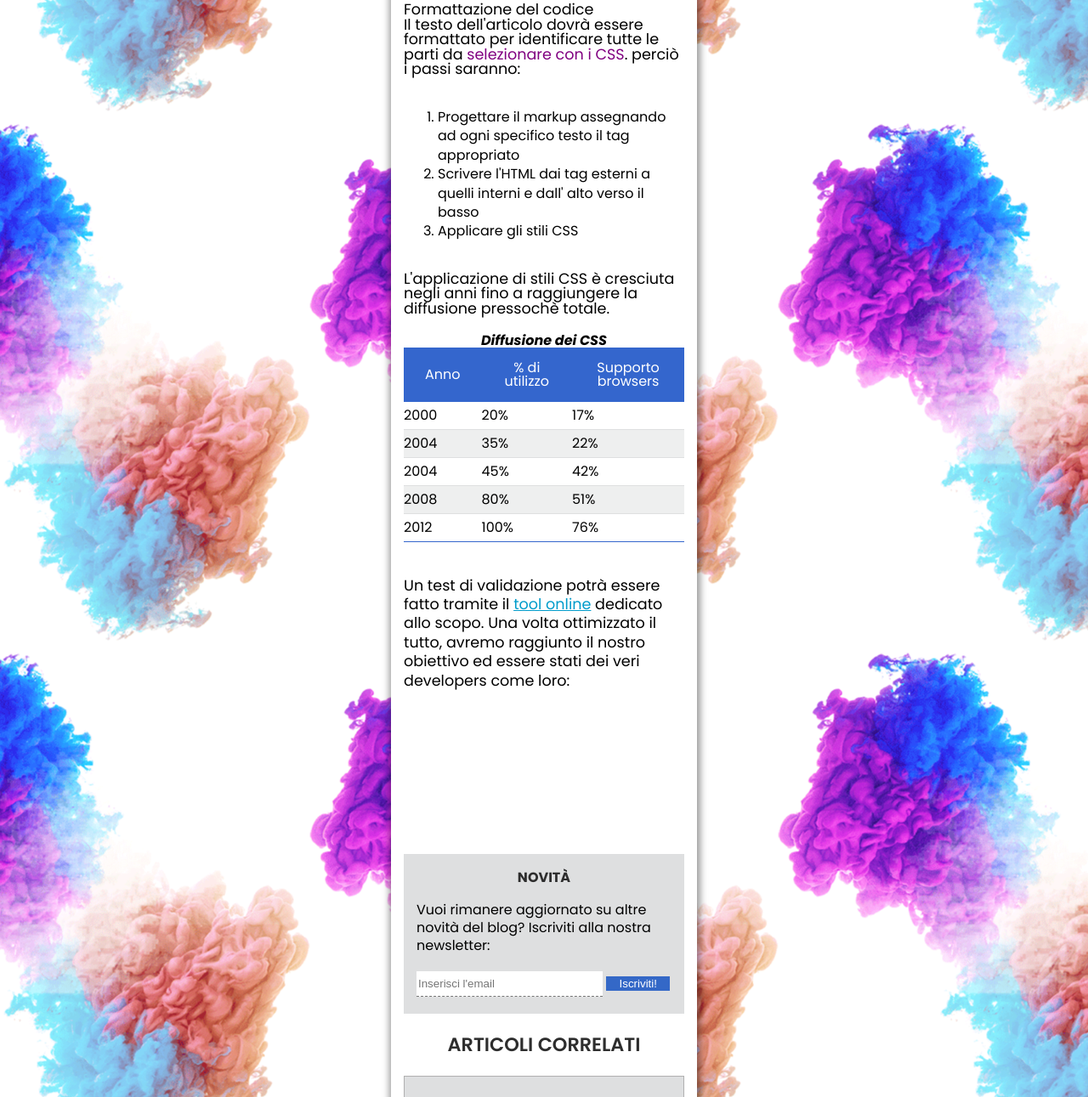
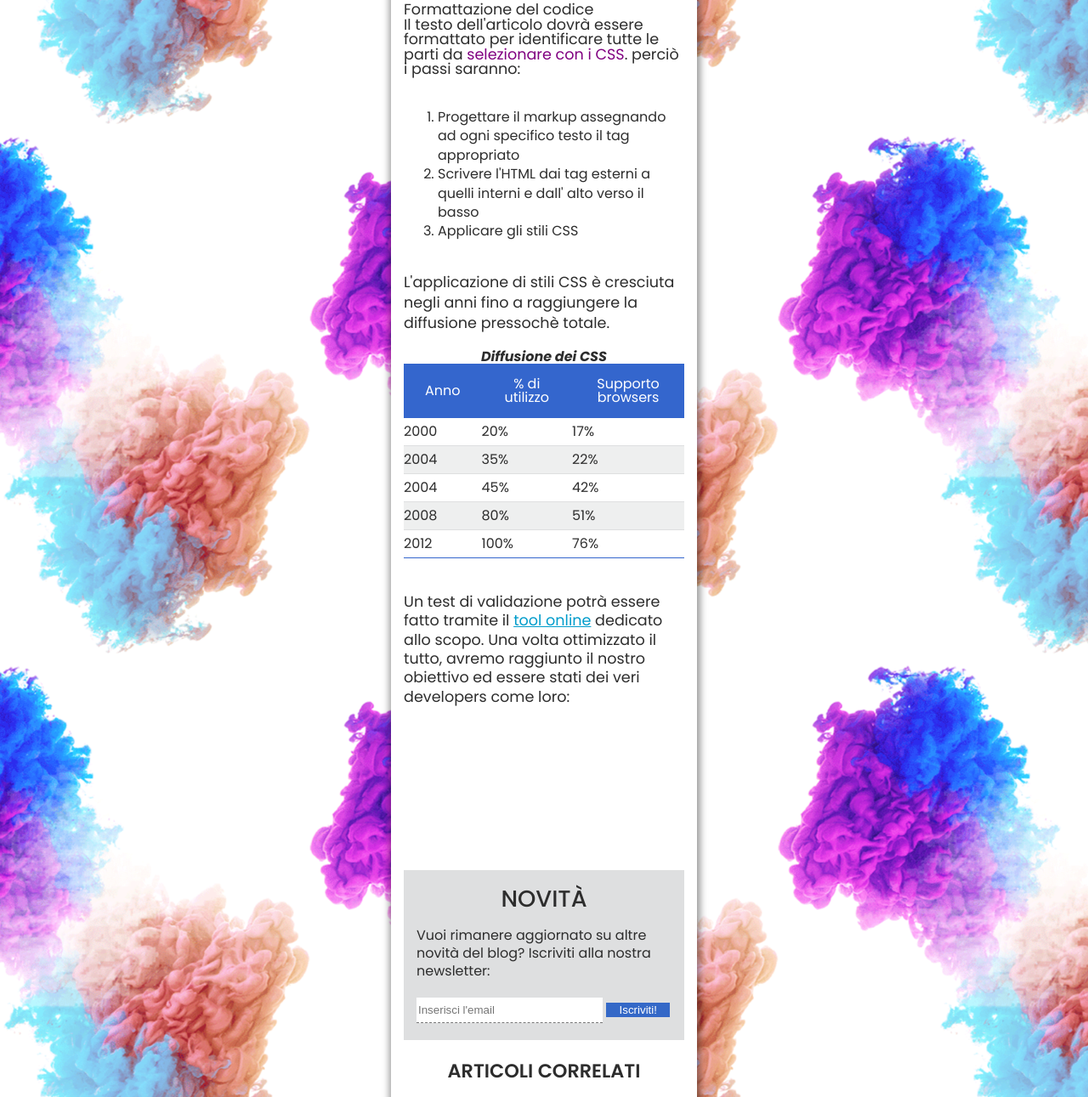
Before and after one commit to MarcoCipolletta/U1-W1-D4, a plain HTML site: page index.html in a window 1280 px wide. Shown: the part 958-2249 px from the top of the page at 85% size. Drawn offline with Linux system fonts and the light colour scheme; grey boxes are pictures that could not be loaded.

Commit message:
little changes on some p and .novità h3

```diff
--- a/assets/css/style.css
+++ b/assets/css/style.css
@@ -9,6 +9,7 @@ body {
     width: 360px;
     margin-inline: auto;
     font-family: "Poppins", sans-serif;
+    color: rgb(45, 45, 45);
 }
 p {
     font-size: 1.1rem;
@@ -111,6 +112,9 @@ padding-block: 20px;
     padding-inline-start: 40px;
     unicode-bidi: isolate;
 }
+.t_table {
+    line-height: 1.5rem;
+}
 /* TABELLE */
 table caption {
     font-style: italic;
@@ -158,7 +162,8 @@ iframe {
 .novita h3 {
     text-align: center;
     text-transform: uppercase;
-    font-weight: 700;
+    font-weight: 500;
+    font-size: 1.7rem;
     padding-block: 20px;
     color: rgb(45, 45, 45);
 }
--- a/index.html
+++ b/index.html
@@ -64,7 +64,7 @@
           </ol>
         </div>
         <div>
-          <p class="p">L'applicazione di stili CSS è cresciuta negli anni fino a raggiungere la diffusione pressochè totale.</p>
+          <p class="p t_table">L'applicazione di stili CSS è cresciuta negli anni fino a raggiungere la diffusione pressochè totale.</p>
           <table>
             <caption>
               Diffusione dei CSS
```
